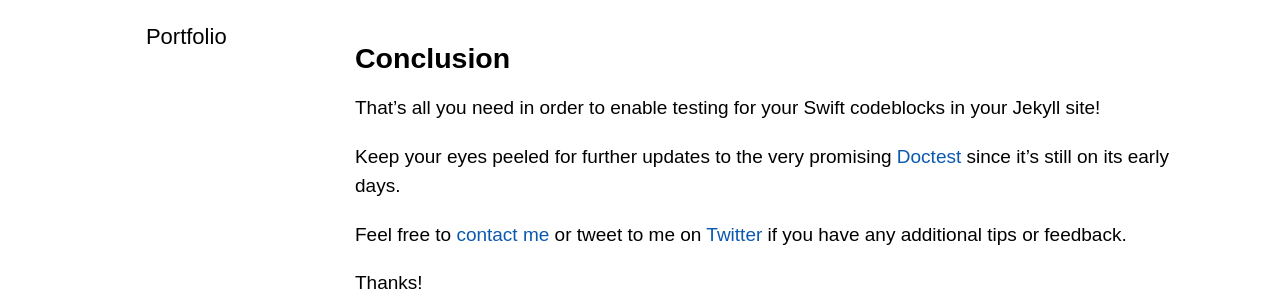
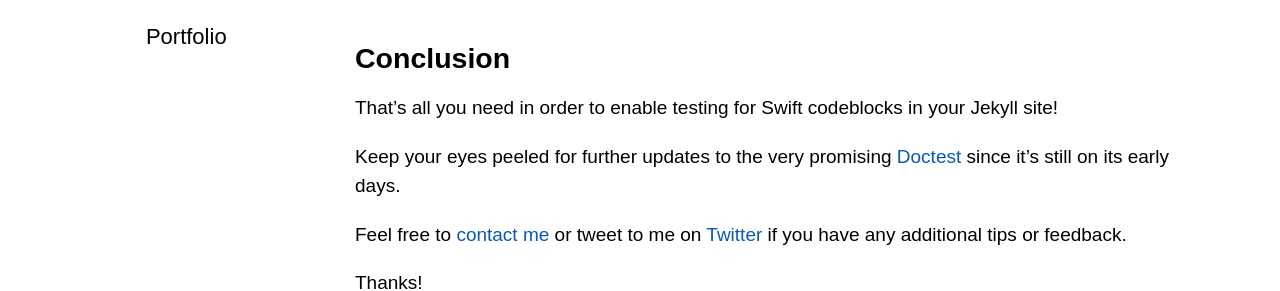
Before and after one commit to orjpap/orjpap.github.io, a Jekyll site: the page built from _posts/2020-05-04-iOS-doctest-jekyll.md, in a window 1280 px wide and 900 px high, scrolled down 2143 px. Shown: the part 558-849 px from the top of the window. Built offline with Jekyll 4.4.1, drawn with Linux system fonts in a browser that asks for light colours; Markdown is read by kramdown in place of the engine named in the settings; some of the changed text lies outside the part shown.

```diff
--- a/_posts/2020-05-04-iOS-doctest-jekyll.md
+++ b/_posts/2020-05-04-iOS-doctest-jekyll.md
@@ -113,7 +113,7 @@ ok 1 - `user.name == anotherUser.name` produces `Bool = false`
 
 ## Conclusion
 
-That's all you need in order to enable testing for your Swift codeblocks in your Jekyll site!
+That's all you need in order to enable testing for Swift codeblocks in your Jekyll site!
 
 Keep your eyes peeled for further updates to the very promising [Doctest](https://github.com/SwiftDocOrg/DocTest?utm_campaign=iOS%2BDev%2BWeekly&utm_medium=web&utm_source=iOS%2BDev%2BWeekly%2BIssue%2B454) since it's still on its early days.
 
```
Also changed, not shown: other parts of _posts/2020-05-04-iOS-doctest-jekyll.md (+1 -1 lines).
